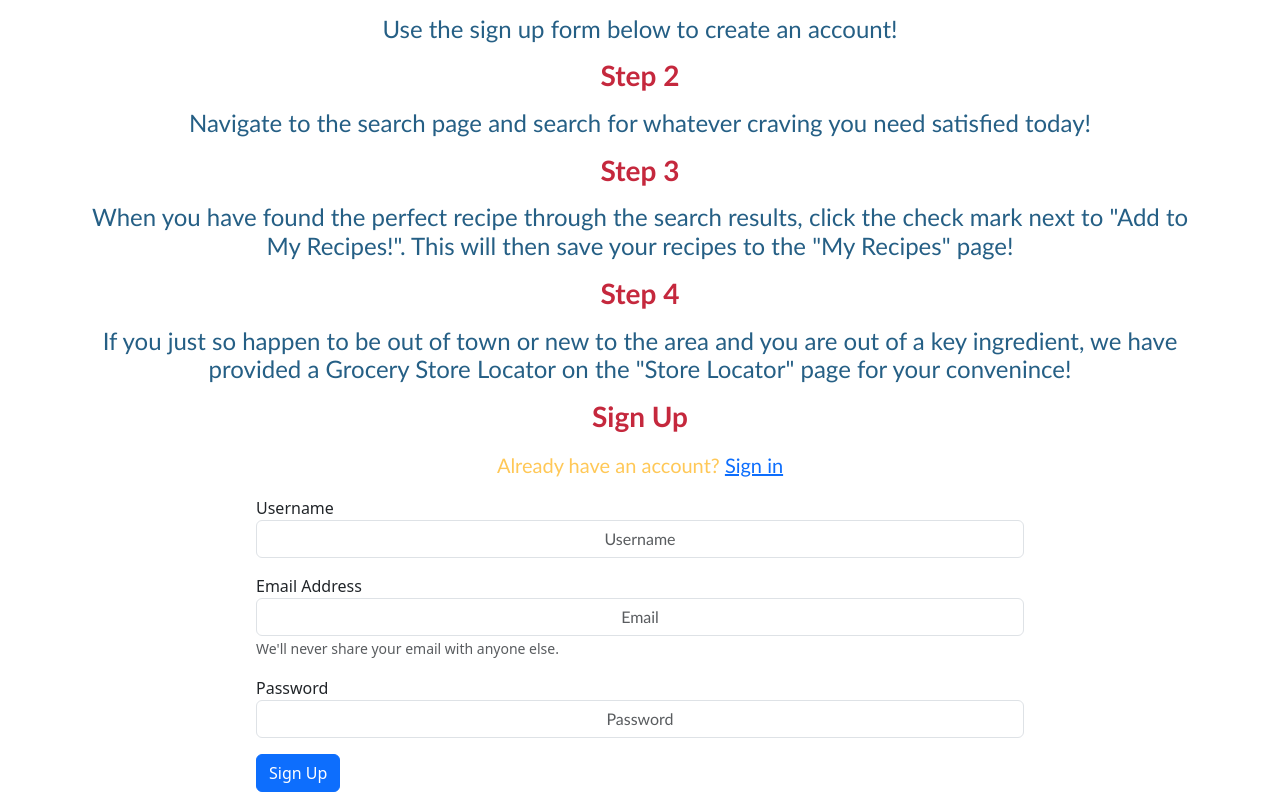
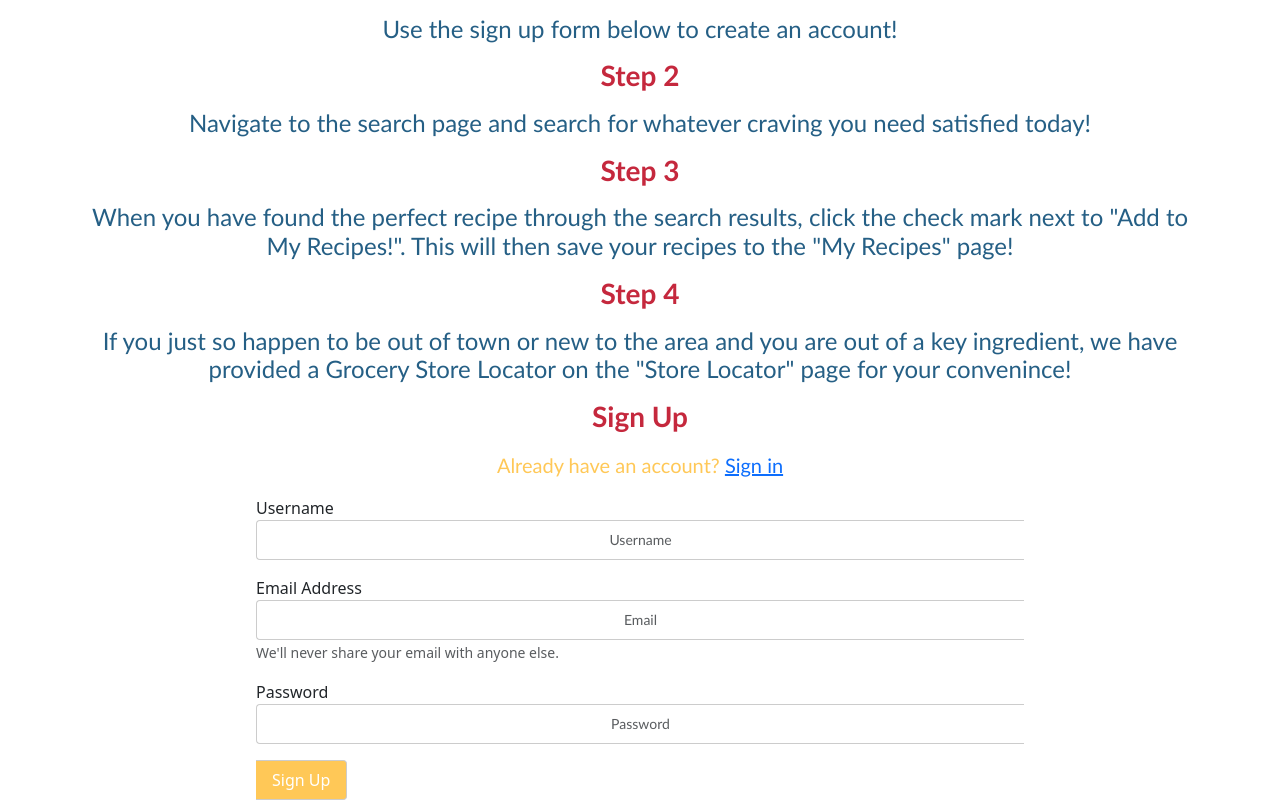
Before and after one commit to ScottMSaller/project--2, a React (Vite) app in the folder client/: page / in a window 1280 px wide. Shown: the part 293-1093 px from the top of the page. Built offline with nearby package versions, Linux system fonts and the light colour scheme; no server answers.

Commit message:
Final Stylings

```diff
--- a/client/src/components/RecipeSearch.tsx
+++ b/client/src/components/RecipeSearch.tsx
@@ -1,4 +1,5 @@
 import React, { useState } from 'react';
+import '../index.css';
 
 interface Recipe {
   label: string;
@@ -61,21 +62,18 @@ const RecipeSearch: React.FC = () => {
     <div className="container mt-5">
       <h1 className="text-center mb-4">Recipe Search</h1>
       <form onSubmit={handleSearch} className="mb-4">
-        <div className="input-group">
+      <div className="simple-search-bar">
   <input
     type="text"
     className="form-control"
     value={query}
     onChange={(e) => setQuery(e.target.value)}
-            placeholder="Enter recipe name"
+    placeholder="Search for a Recipe"
     aria-label="Recipe name"
   />
-          <div className="input-group-append">
-            <button className="btn btn-primary" type="submit">
-              Search
-            </button>
+  <button className="search-button" type="button">Go!</button>
 </div>
-        </div>
+
       </form>
       {error && <div className="alert alert-danger">{error}</div>}
       <div className="row">
--- a/client/src/index.css
+++ b/client/src/index.css
@@ -113,3 +113,85 @@ h5 {
     font-weight: bold;
     text-align: center;
 }
+
+/* Container for the search bar */
+.simple-search-bar {
+    display: flex;
+    justify-content: center;
+    align-items: stretch; /* Ensures button and input stretch to the same height */
+    margin: 10px auto;
+    width: 100%;
+    max-width: 400px; /* Limits the width of the search bar */
+  }
+
+  /* Styling for the input */
+  .form-control {
+    flex-grow: 1;
+    padding: 10px;
+    border: 1px solid #ccc;
+    border-right: none;
+    border-radius: 4px 0 0 4px; /* Subtle rounding */
+    font-size: 14px;
+    height: 40px;
+    box-sizing: border-box; /* Ensures padding is included in width/height calculations */
+  }
+
+  /* Styling for the button */
+  .search-button {
+    padding: 0 16px; /* Ensure consistent padding */
+    background-color: var(--sunglow);
+    color: white;
+    border: 1px solid #ccc; /* Add this to match the input border */
+    border-left: none; /* Remove border between input and button */
+    border-radius: 0 4px 4px 0;
+    cursor: pointer;
+    height: 40px;
+    box-sizing: border-box; /* Include padding/border in height */
+    display: flex; /* Flex to align text vertically */
+    align-items: center; /* Center the text inside */
+    justify-content: center; /* Center the text horizontally */
+  }
+
+  /* Hover effect for the button */
+  .search-button:hover {
+    background-color: #ffcc33; /* A darker sunglow for hover */
+  }
+
+  /* Input group styling */
+.input-group {
+    display: flex; /* Use flexbox for alignment */
+    justify-content: center; /* Center items */
+    align-items: stretch; /* Make items stretch to same height */
+  }
+
+  /* Styling for the input */
+  .form-control {
+    flex-grow: 1;
+    padding: 10px; /* Padding for input */
+    border: 1px solid #ccc; /* Light border */
+    border-right: none; /* No border on right */
+    border-radius: 4px 0 0 4px; /* Rounded left corners */
+    font-size: 14px; /* Font size */
+    height: 40px; /* Fixed height */
+    box-sizing: border-box; /* Include padding/border in width/height */
+  }
+
+  /* Styling for the button */
+  .btn-primary {
+    padding: 0 16px; /* Ensure consistent padding */
+    background-color: var(--sunglow); /* Use your color variable */
+    color: white; /* Button text color */
+    border: 1px solid #ccc; /* Light border */
+    border-left: none; /* No border on left to avoid double border */
+    border-radius: 0 4px 4px 0; /* Rounded right corners */
+    cursor: pointer; /* Pointer on hover */
+    height: 40px; /* Fixed height */
+    display: flex; /* Flex to center text vertically */
+    align-items: center; /* Center text vertically */
+    justify-content: center; /* Center text horizontally */
+  }
+
+  /* Hover effect for the button */
+  .btn-primary:hover {
+    background-color: #ffcc33; /* Darker sunglow on hover */
+  }
--- a/client/src/pages/MyRecipes.tsx
+++ b/client/src/pages/MyRecipes.tsx
@@ -15,7 +15,7 @@ function MyRecipes() {
     else return(
         <div>
             <h1>Whoops!</h1>
-            <p className="lead">Looks like you're not logged in. If you want to track your favorite recipes and more, please <a href="/sign-in">sign in.</a>If you're new to us, please <a href="/sign-up">click here</a> to create an account!</p>
+            <h3 className="lead">Looks like you're not logged in. If you want to track your favorite recipes and more, please <a href="/sign-in">sign in.</a> If you're new to us, please <a href="/sign-up">click here</a> to create an account!</h3>
         </div>
     )
 
```
Lines whose indentation alone changed are shown as unchanged.
